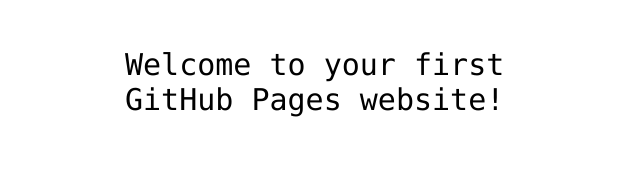
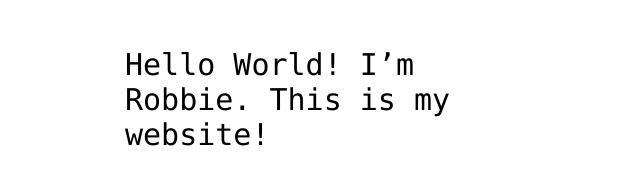
Before and after one commit to ROB8338ROB/ROB8338ROB.github.io, a plain HTML site: page index.html in a window 1280 px wide. Shown: the part 341-526 px from the top of the page, without its empty margins (315-955 px from the left). Drawn offline with Linux system fonts and the light colour scheme.

Commit message:
Update index.html

```diff
--- a/index.html
+++ b/index.html
@@ -12,7 +12,7 @@
 <img src="https://octodex.github.com/images/daftpunktocat-thomas.gif" id="octocat" alt="octocat-gif" />
 
 <!-- Change this code here by copy and pasting your template on line 15 -->
-<p>Welcome to your first GitHub Pages website!</p>
+<p>Hello World! I’m Robbie. This is my website!</p>
 
 </body>
 </html>
```
